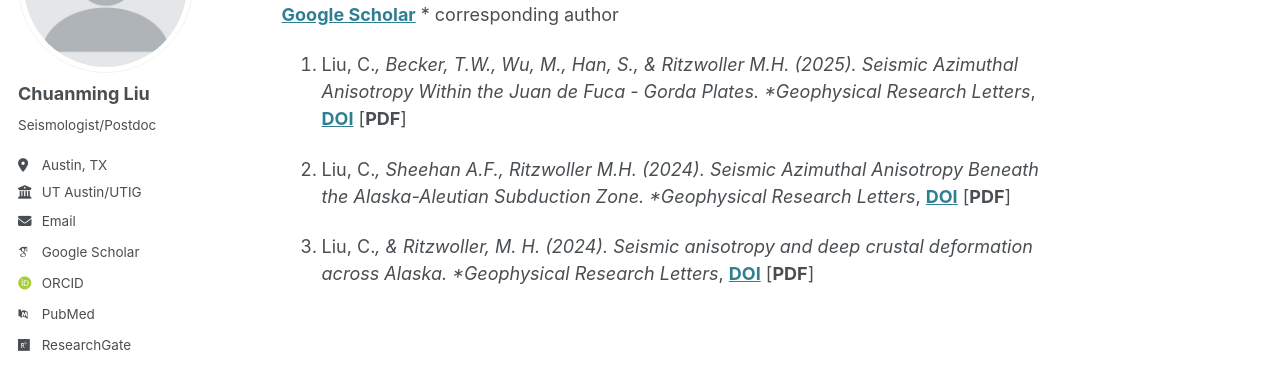
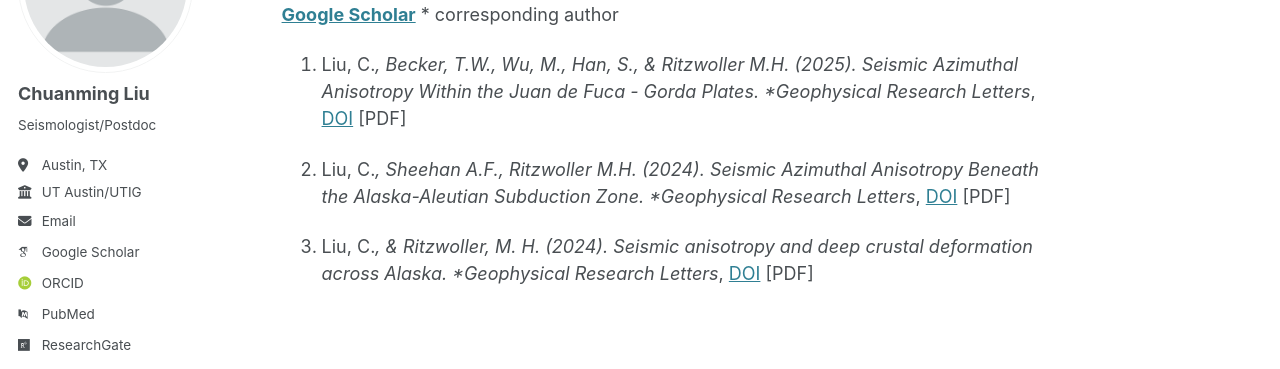
Before and after one commit to Chuanming-Liu/Chuanming-Liu.github.io, a Jekyll site: the page built from _pages/about.md, in a window 1280 px wide and 900 px high, scrolled down 528 px. Shown: the part 208-577 px from the top of the window. Built offline with Jekyll 4.4.1, drawn with Linux system fonts in a browser that asks for light colours; some web fonts are replaced.

```diff
--- a/_pages/about.md
+++ b/_pages/about.md
@@ -19,8 +19,8 @@ His current research focuses on advancing seismic imaging techniques and explori
 
 [**Google Scholar**](https://scholar.google.com/citations?user=BY9kYV8AAAAJ&hl=en)  * corresponding author
 
-11. Liu, C.*, Becker, T.W., Wu, M., Han, S., & Ritzwoller M.H. (2025).  Seismic Azimuthal Anisotropy Within the Juan de Fuca - Gorda Plates. *Geophysical Research Letters*, [**DOI**](https://doi.org/10.1029/2024GL111835) [**PDF**]
+11. Liu, C.*, Becker, T.W., Wu, M., Han, S., & Ritzwoller M.H. (2025).  Seismic Azimuthal Anisotropy Within the Juan de Fuca - Gorda Plates. *Geophysical Research Letters*, [DOI](https://doi.org/10.1029/2024GL111835) [PDF]
 
-10. Liu, C.*, Sheehan A.F., Ritzwoller M.H. (2024). Seismic Azimuthal Anisotropy Beneath the Alaska-Aleutian Subduction Zone. *Geophysical Research Letters*, [**DOI**](https://doi.org/10.1029/2024GL109758) [**PDF**]
+10. Liu, C.*, Sheehan A.F., Ritzwoller M.H. (2024). Seismic Azimuthal Anisotropy Beneath the Alaska-Aleutian Subduction Zone. *Geophysical Research Letters*, [DOI](https://doi.org/10.1029/2024GL109758) [PDF]
 
-9. Liu, C.*, & Ritzwoller, M. H. (2024). Seismic anisotropy and deep crustal deformation across Alaska. *Geophysical Research Letters*, [**DOI**](https://doi.org/10.1029/2023JB028525) [**PDF**]
+9. Liu, C.*, & Ritzwoller, M. H. (2024). Seismic anisotropy and deep crustal deformation across Alaska. *Geophysical Research Letters*, [DOI](https://doi.org/10.1029/2023JB028525) [PDF]
```
